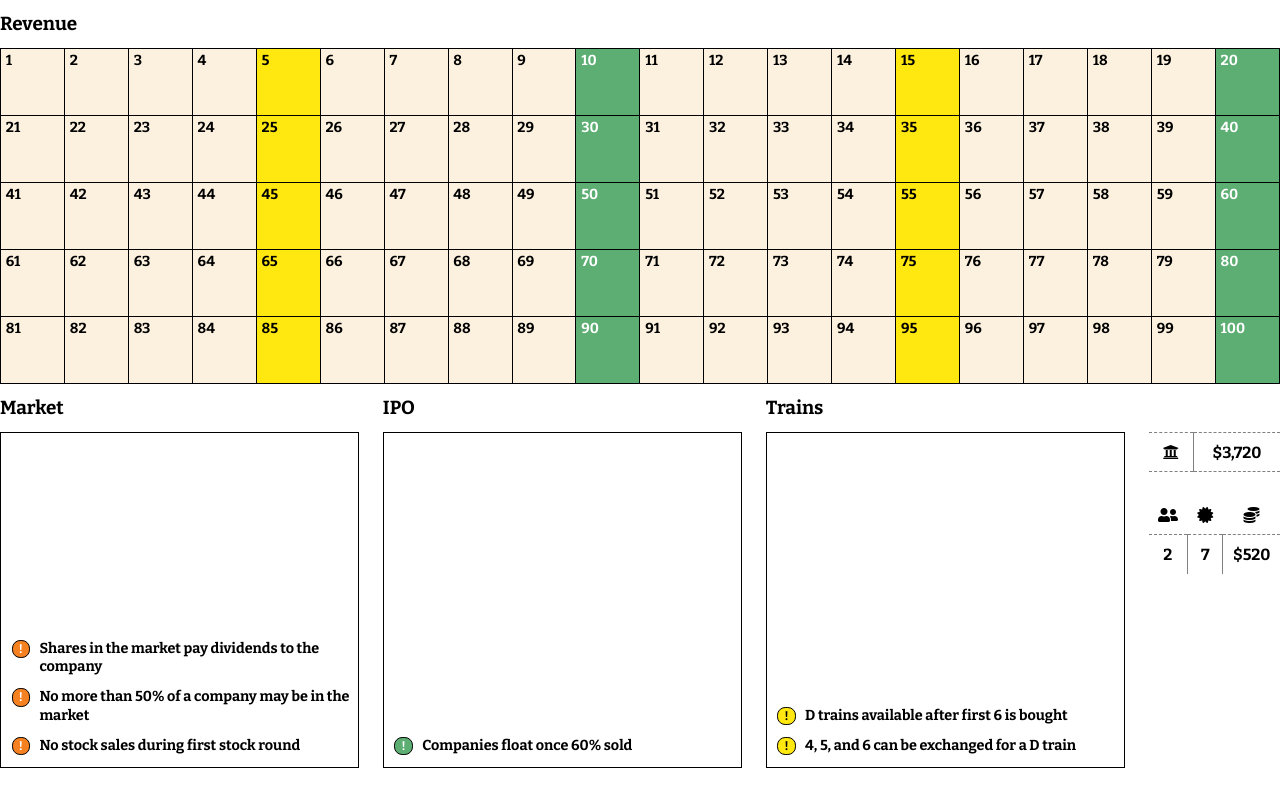
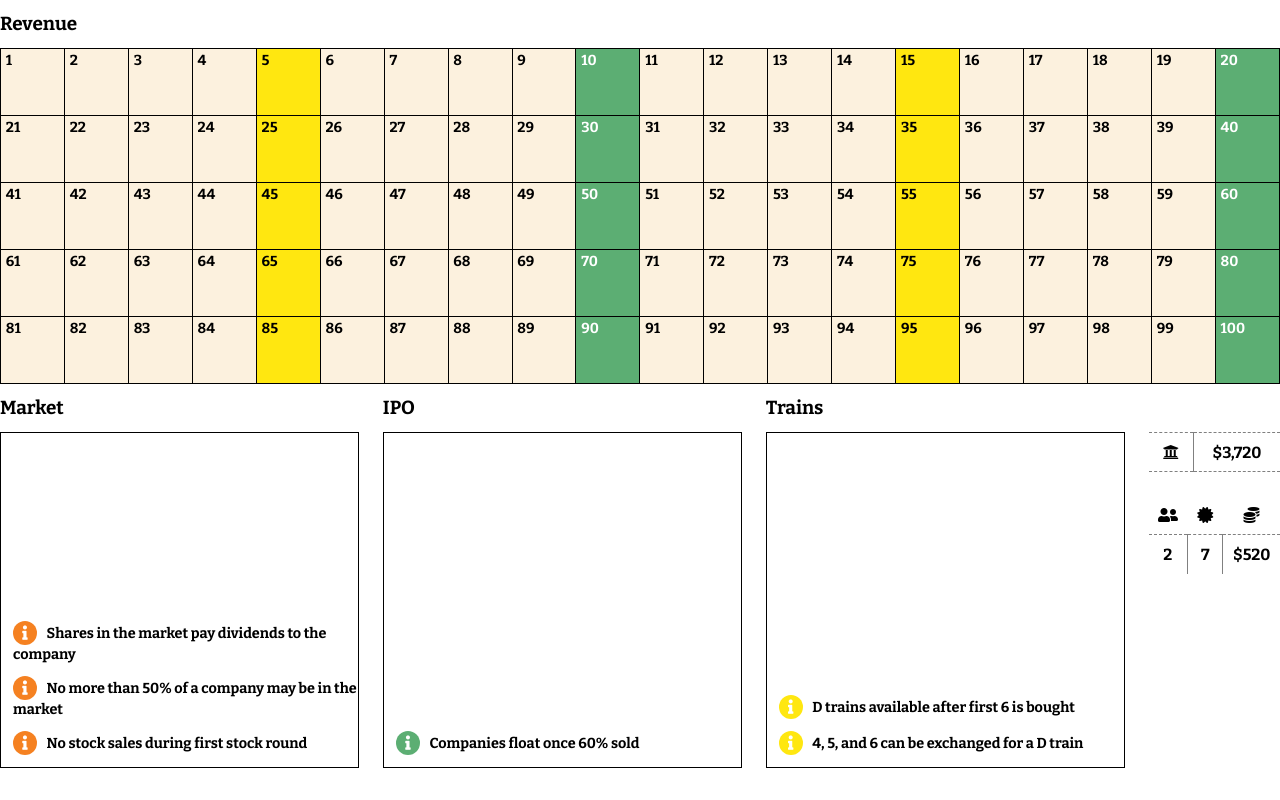
Before and after one commit to hectorstudio/React-library, a React (Create React App) app: page /1800/revenue in a window 1280 px wide. Built offline with nearby package versions, Linux system fonts and the light colour scheme.

Commit message:
Using font awesome for more icons

```diff
--- a/src/Pool.jsx
+++ b/src/Pool.jsx
@@ -13,7 +13,7 @@ const Pool = ({ name, notes }) => {
 
           return (
             <li>
-              <span style={{ backgroundColor, color }}>!</span>
+              <i className={`fas fa-${n.icon || "info"}`} style={{ backgroundColor, color: colors["white"] }} />
               {n.note}
             </li>
           );
--- a/src/data/games/1830.js
+++ b/src/data/games/1830.js
@@ -18,23 +18,28 @@ const game = {
 
   bank: "$12,000",
 
-  players: [{
+  players: [
+    {
       number: 3,
       certLimit: 20,
       capital: "$800"
-  },{
+    },
+    {
       number: 4,
       certLimit: 16,
       capital: "$600"
-  },{
+    },
+    {
       number: 5,
       certLimit: 13,
       capital: "$480"
-  },{
+    },
+    {
       number: 6,
       certLimit: 11,
       capital: "$400"
-  }],
+    }
+  ],
 
   // Railway Companies
   companies: [
@@ -362,15 +367,17 @@ const game = {
       name: "Market",
       notes: [
         {
-          color: "yellow",
+          color: "orange",
           note: "Shares in the market pay dividends to the company"
         },
         {
-          color: "orange",
+          color: "brown",
+          icon: "exclamation",
           note: "No more than 50% of a company may be in the market"
         },
         {
-          color: "brown",
+          color: "red",
+          icon: "times",
           note: "No stock sales during first stock round"
         }
       ]
--- a/src/data/games/1846.js
+++ b/src/data/games/1846.js
@@ -259,6 +259,7 @@ const game = {
         },
         {
           color: "brown",
+          icon: "exclamation",
           note: "Corporations may not issue more stock than the amount held by players, less the number already in the Stock Market"
         }
       ]
--- a/src/data/games/1849.js
+++ b/src/data/games/1849.js
@@ -279,6 +279,7 @@ const game = {
         },
         {
           color: "green",
+          icon: "times",
           note: "Unoperated companies may not be sold"
         }
       ]
--- a/src/data/games/1857.js
+++ b/src/data/games/1857.js
@@ -370,15 +370,17 @@ const game = {
       name: "Market",
       notes: [
         {
-          color: "yellow",
+          color: "orange",
           note: "Shares in the market pay dividends to the company"
         },
         {
-          color: "orange",
+          color: "brown",
+          icon: "exclamation",
           note: "No more than 50% of a company may be in the market"
         },
         {
-          color: "brown",
+          color: "red",
+          icon: "times",
           note: "No stock sales during first stock round"
         }
       ]
--- a/src/data/games/1860.js
+++ b/src/data/games/1860.js
@@ -409,18 +409,19 @@ const game = {
       name: "Bank Pool",
       notes: [
         {
-          color: "yellow",
+          color: "orange",
           note:
             "If a company does not have a train, shares in that company are sold at HALF the current market price (round fractions down)"
-        },
-        {
-          color: "orange",
-          note: "Director's certificate may be sold"
         },
         {
           color: "brown",
           note:
             "There may be any number of certificates in the bank pool for any one company"
+        },
+        {
+          color: "red",
+          icon: "times",
+          note: "Director's certificate may be sold"
         }
       ]
     }
--- a/src/data/games/1889.js
+++ b/src/data/games/1889.js
@@ -46,15 +46,17 @@ const game = {
       name: "Bank Pool",
       notes: [
         {
-          color: "cyan",
+          color: "blue",
           note: "Shares in the market pay dividends to the company"
         },
         {
-          color: "blue",
+          color: "purple",
+          icon: "exclamation",
           note: "No more than 50% of a company may be in the market"
         },
         {
-          color: "purple",
+          color: "red",
+          icon: "times",
           note: "No stock sales during first stock round"
         }
       ]
--- a/src/index.css
+++ b/src/index.css
@@ -666,18 +666,29 @@ ul.notes {
 
 ul.notes li {
   margin-bottom: 0.125in;
-  margin-left: 0.4in;
+  margin-left: 0.125in;
   text-align: left;
   position: relative;
   font-size: 0.15in;
-  line-height: 0.19in;
+  line-height: 0.2in;
+}
+
+ul.notes li i {
+  font-size: 0.15in;
+  line-height: 0.25in;
+  height: 0.25in;
+  width: 0.25in;
+  display: inline-block;
+  margin-right: 0.1in;
+  text-align: center;
+  border-radius: 0.125in;
 }
 
 ul.notes li span {
   display: block;
   padding: 0;
   font-size: 0.13in;
-  line-height: 0.17in;
+  line-height: 0.2in;
   height: 0.17in;
   width: 0.17in;
   font-weight: bold;
```
Lines whose indentation alone changed are shown as unchanged.
